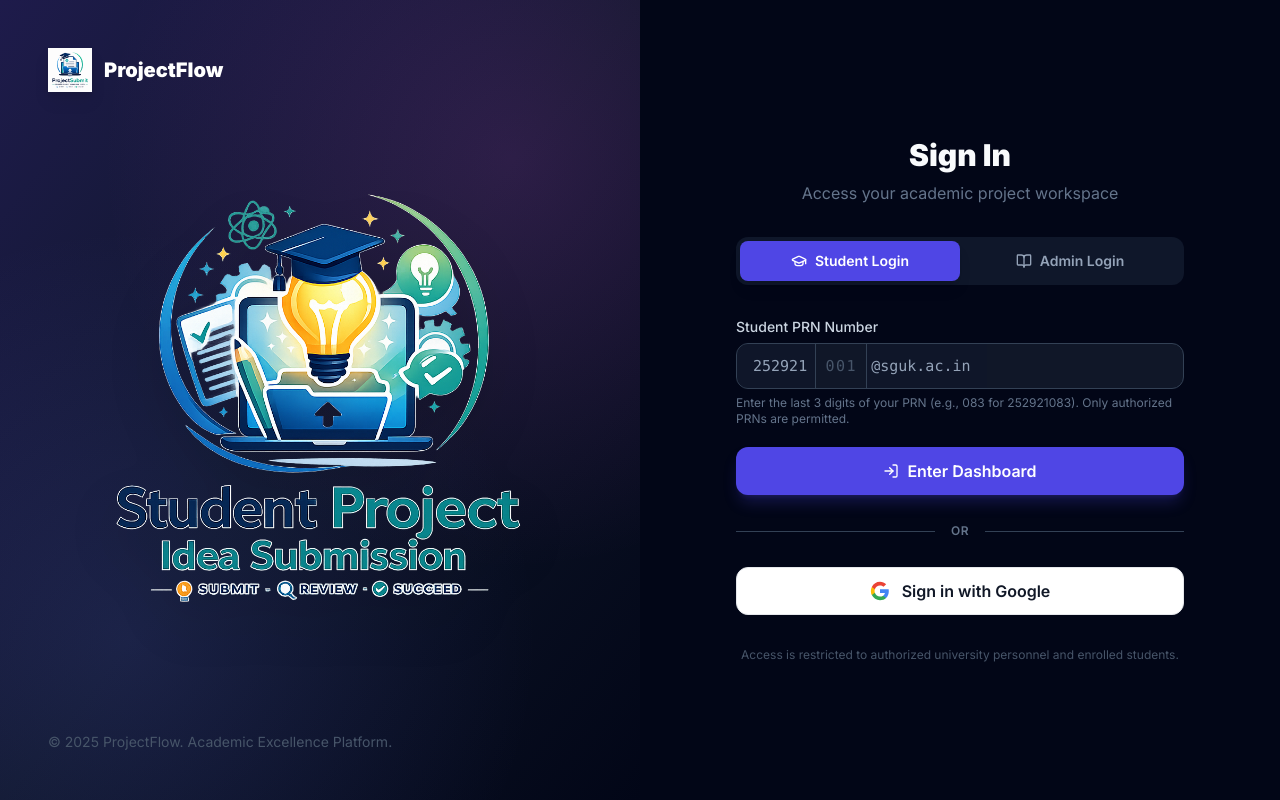
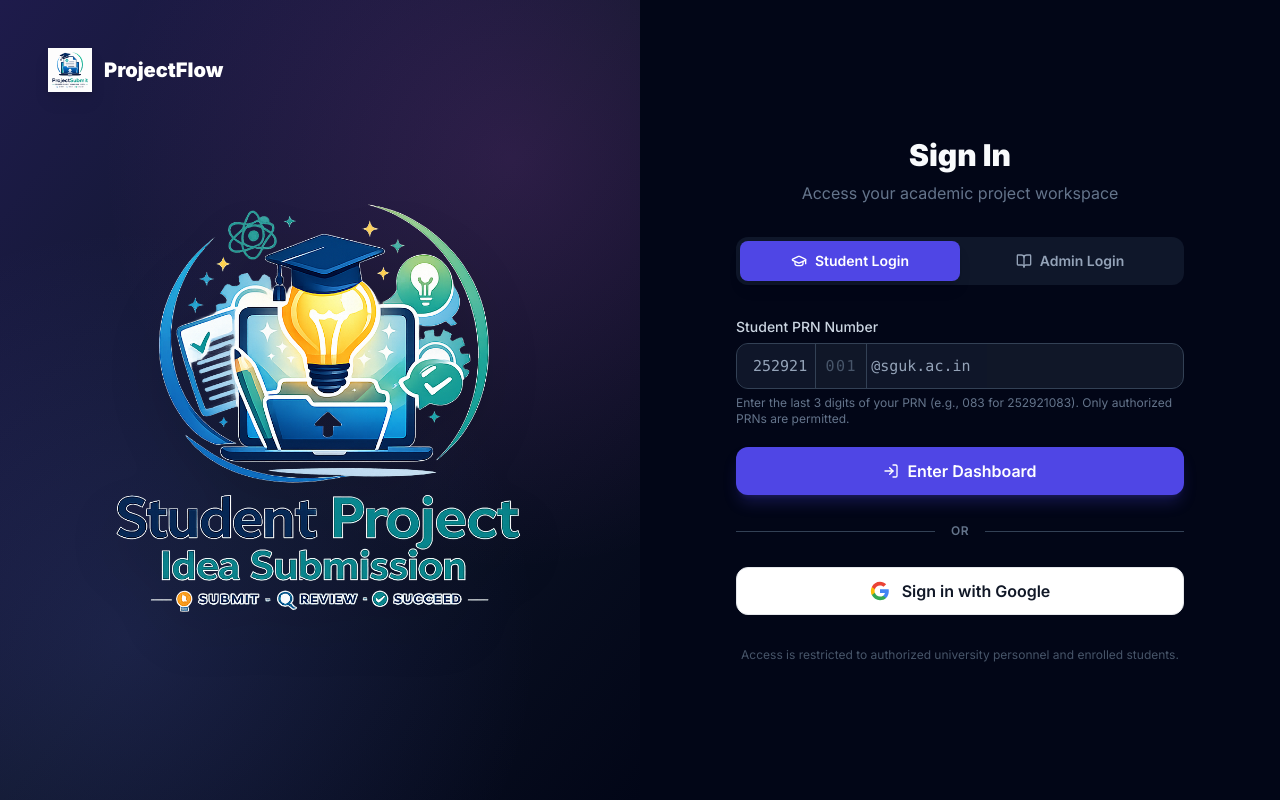
Before and after one commit to aditya9112adi/ProjectFlow, a React (Vite) app in the folder frontend/: page / in a window 1280 px wide. Built offline with nearby package versions, Linux system fonts and the light colour scheme; no server answers.

Commit message:
Remove copyright text from login page

```diff
--- a/frontend/src/pages/auth/Login.jsx
+++ b/frontend/src/pages/auth/Login.jsx
@@ -83,7 +83,6 @@ const Login = () => {
               className="w-full h-full max-w-xl object-contain drop-shadow-2xl rounded-2xl"
             />
           </div>
-          <p className="text-dark-600 text-sm">© 2025 ProjectFlow. Academic Excellence Platform.</p>
         </div>
       </div>
 
```
